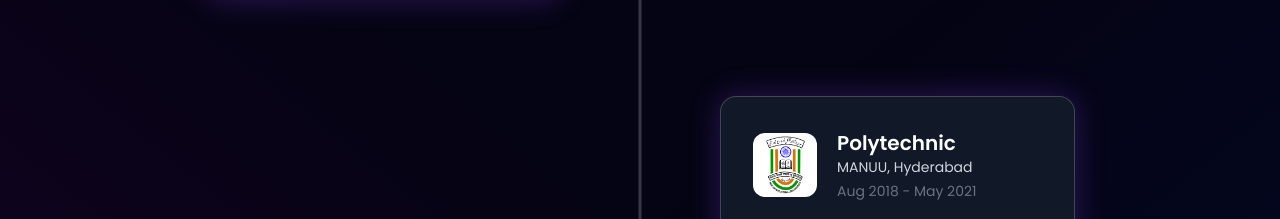
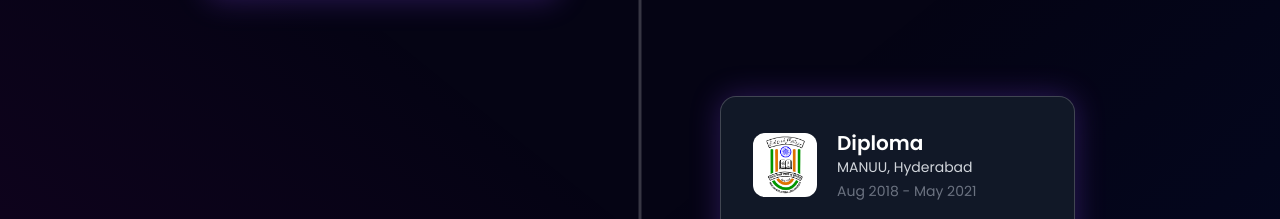
Before and after one commit to Imam-007/portfolio, a React (Vite) app: page / in a window 1280 px wide. Shown: the part 7260-7479 px from the top of the page. Built offline with nearby package versions, Linux system fonts and the light colour scheme.

Commit message:
Update education section name

```diff
--- a/src/constants.js
+++ b/src/constants.js
@@ -175,7 +175,7 @@ export const education = [
     date: 'Aug 2018 - May 2021',
     grade: '9.7',
     desc: 'I completed my Diploma in Computer Science from Maulana Azad National Urdu University (MANUU), Hyderabad. During this program, I built a strong foundation in core computer science concepts such as programming fundamentals, data structures, database management systems, and computer networks. I also gained hands-on experience in software development through practical lab work and academic projects, which helped me understand how theoretical concepts are applied in real-world applications.',
-    degree: 'Polytechnic',
+    degree: 'Diploma',
   },
   {
     id: 2,
@@ -184,7 +184,7 @@ export const education = [
     date: 'May 2016 - March 2017',
     grade: '75%',
     desc: 'I completed my class 10 education from Rajo Singh High School, Ambari, under the BSEB board.',
-    degree: 'X',
+    degree: 'SSC',
   },
 ]
 
```
